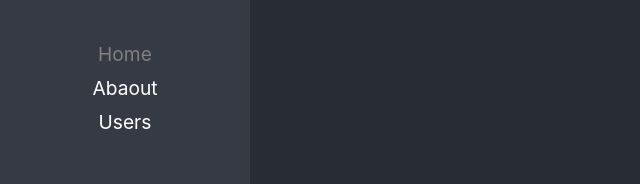
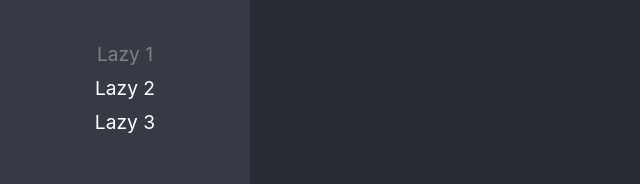
Before and after one commit to mcampoy/react-typescript-fork, a React (Create React App) app: page /lazy1 in a window 1280 px wide. Before the commit this address led to /home. Shown: the part 155-339 px from the top of the page, without its empty margins (0-640 px from the left). Built offline with nearby package versions, Linux system fonts and the light colour scheme.

Commit message:
Componentes lazy agregados

```diff
--- /dev/null
+++ b/src/01-lazyload/components/pages/LazyPage1.tsx
@@ -0,0 +1,9 @@
+
+
+export const LazyPage1 = () => {
+  return (
+    <h1>
+      LazyPage 1
+    </h1>
+  )
+}
--- /dev/null
+++ b/src/01-lazyload/components/pages/LazyPage2.tsx
@@ -0,0 +1,9 @@
+
+
+export const LazyPage2 = () => {
+  return (
+    <h1>
+      LazyPage 2
+    </h1>
+  )
+}
--- /dev/null
+++ b/src/01-lazyload/components/pages/LazyPage3.tsx
@@ -0,0 +1,8 @@
+
+export const LazyPage3 = () => {
+  return (
+    <h1>
+      LazyPage 3
+    </h1>
+  )
+}
--- /dev/null
+++ b/src/01-lazyload/components/pages/index.ts
@@ -0,0 +1,3 @@
+export {LazyPage1} from './LazyPage1';
+export {LazyPage2} from './LazyPage2';
+export {LazyPage3} from './LazyPage3';
--- a/src/routes/Navigation.tsx
+++ b/src/routes/Navigation.tsx
@@ -1,4 +1,5 @@
 import { BrowserRouter, Routes, Route, NavLink, Navigate } from 'react-router-dom';
+import { LazyPage1, LazyPage2, LazyPage3 } from '../01-lazyload/components/pages/index';
 
 import logo from '../logo.svg';
 
@@ -10,23 +11,23 @@
           <img src={ logo } alt="React Logo" />
           <ul>
             <li>
-              <NavLink to="/home" className={ ({ isActive }) => isActive ? 'nav-active' : '' }>Home</NavLink>
+              <NavLink to="/lazy1" className={ ({ isActive }) => isActive ? 'nav-active' : '' }>Lazy 1</NavLink>
             </li>
             <li>
-              <NavLink to="/about" className={ ({ isActive }) => isActive ? 'nav-active' : '' }>Abaout</NavLink>
+              <NavLink to="/lazy2" className={ ({ isActive }) => isActive ? 'nav-active' : '' }>Lazy 2</NavLink>
             </li>
             <li>
-              <NavLink to="/users" className={ ({ isActive }) => isActive ? 'nav-active' : '' }>Users</NavLink>
+              <NavLink to="/lazy3" className={ ({ isActive }) => isActive ? 'nav-active' : '' }>Lazy 3</NavLink>
             </li>
           </ul>
         </nav>
 
         <Routes>
-          <Route path="about" element={<h1>About page</h1>} />
-          <Route path="users" element={<h1>Users page</h1>} />
-          <Route path="home" element={<h1>Home page</h1>} />
+          <Route path="lazy1" element={<LazyPage1 />} />
+          <Route path="lazy3" element={<LazyPage3 />} />
+          <Route path="lazy2" element={<LazyPage2 />} />
 
-          <Route path="/*" element={< Navigate to="home" replace/>} />
+          <Route path="/*" element={< Navigate to="/lazy1" replace/>} />
         </Routes>
       </div>
     </BrowserRouter>
```
